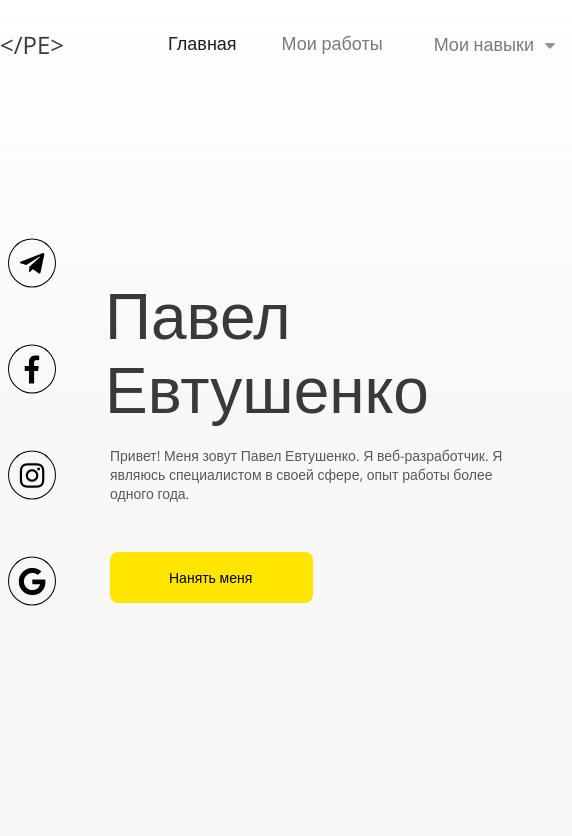
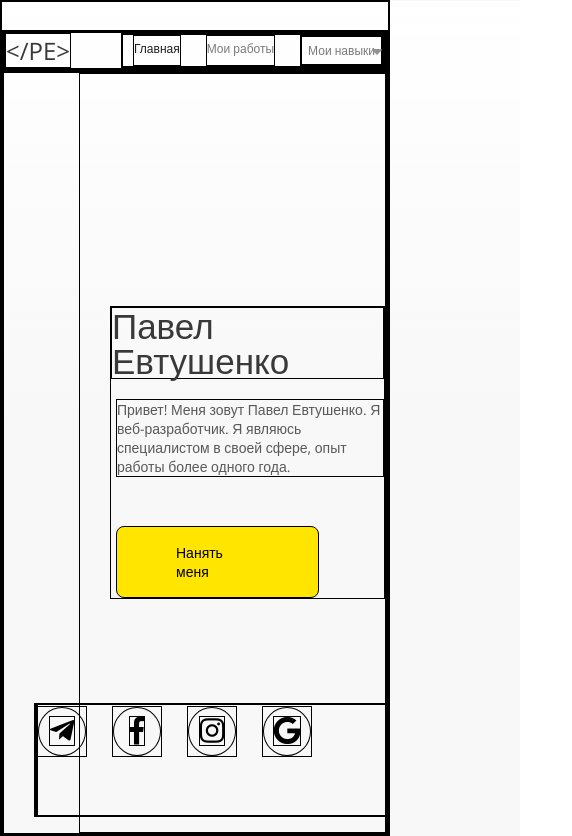
Before and after one commit to stclamp/portfolio-v-3, a website: page src/index.html in a window 390 px wide. Shown: the top 836 px of the page, 572 px wide, since content can reach past the window. Drawn offline with nearby package versions, Linux system fonts and the light colour scheme; files that its build step writes are made by us from their sources.

Commit message:
Add adaptive not 320px

```diff
--- a/src/sass/block/_media.scss
+++ b/src/sass/block/_media.scss
@@ -22,6 +22,7 @@
     }
   }
   .swiper {
+    height: 80%;
     width: 80%;
     // margin-left: auto;
     margin-right: auto;
@@ -66,4 +67,53 @@
       margin-right: 45px;
     }
   }
+
+  .swiper {
+    height: 80%;
+  }
 }
+
+@media (max-width: 576px) {
+  .container {
+    width: auto;
+  }
+  .header {
+    &__item {
+      margin-left: 10px;
+      margin-right: 15px;
+    }
+    &__menu-link {
+      font-size: 12px;
+    }
+    .dropbtn {
+      font-size: 12px;
+      &::after {
+        right: -2px;
+      }
+    }
+    .dropdown-content {
+      right: -4px;
+    }
+  }
+  .about {
+    &__title {
+      font-size: 35px;
+      line-height: 35px;
+    }
+    &__descr {
+      width: auto;
+    }
+  }
+
+  .social {
+    top: 90%;
+    &__list {
+      flex-direction: row;
+      align-items: flex-start;
+      justify-content: flex-start;
+    }
+    &__item {
+      margin-right: 25px;
+    }
+  }
+}
--- a/src/sass/style.scss
+++ b/src/sass/style.scss
@@ -2,7 +2,7 @@
 @import "base/vars";
 * {
   box-sizing: border-box;
-  // border: 1px solid black;
+  border: 1px solid black;
   &::before,
   &::after {
     box-sizing: border-box;
```
Also changed, not shown: dist/css/style.min.css.
